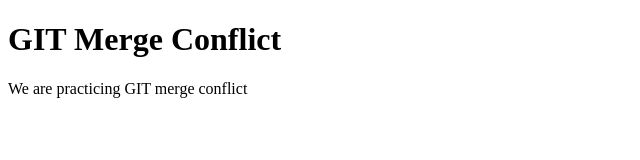
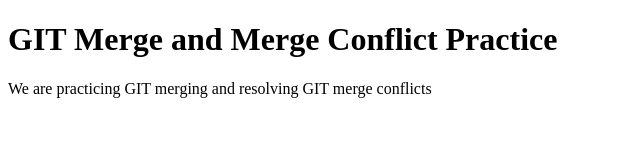
Before and after one commit to AWhitleyGA/merge-conflict-2, a plain HTML site: page index.html in a window 1280 px wide. Shown: the whole page, without its empty margins (0-640 px from the left). Drawn offline with Linux system fonts and the light colour scheme.

Commit message:
changed index.html

```diff
--- a/index.html
+++ b/index.html
@@ -5,9 +5,9 @@
     <title>Merge Conflict Practice</title>
   </head>
   <body>
-    <h1>GIT Merge Conflict</h1>
+    <h1>GIT Merge and Merge Conflict Practice</h1>
     <p>
-      We are practicing GIT merge conflict
+      We are practicing GIT merging and resolving GIT merge conflicts
     </p>
   </body>
 </html>
```
